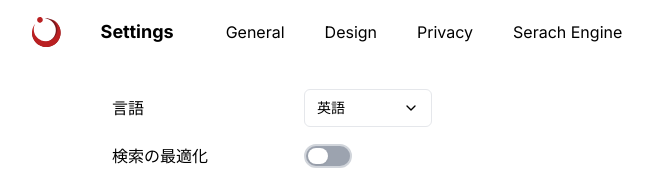
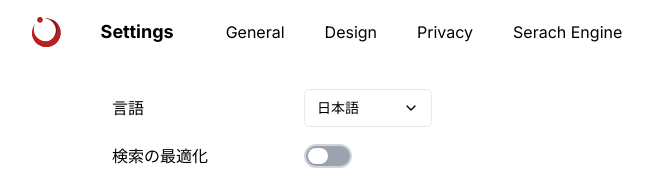
Before and after one commit to Ablaze-MIRAI/FreaSearch-www, a Next.js app: page /settings/general in a window 1280 px wide. Shown: the top 188 px of the page, without its empty margins (160-813 px from the left). Built offline with nearby package versions, Linux system fonts and the light colour scheme.

Commit message:
use radix props

```diff
--- a/app/settings/general/page.tsx
+++ b/app/settings/general/page.tsx
@@ -12,7 +12,7 @@ function SettingsPage() {
   return (
     <div>
       <SettingItem label="言語">
-        <Select>
+        <Select value={settings.language} onValueChange={settings.setLanguage}>
           <SelectItem value="ja">日本語</SelectItem>
           <SelectItem value="en">英語</SelectItem>
         </Select>
--- a/components/Select/Select.tsx
+++ b/components/Select/Select.tsx
@@ -2,16 +2,11 @@
 
 import * as RadixSelect from '@radix-ui/react-select';
 import { IconChevronDown } from '@tabler/icons';
-import { FC, ReactNode, useState } from 'react';
+import { FC, useState } from 'react';
 
-interface props {
-  children: ReactNode;
-}
-
-const Select: FC<props> = ({ children }) => {
-  const [value, setValue] = useState('en');
+const Select: FC<RadixSelect.SelectProps> = ({ children, ...props }) => {
   return (
-    <RadixSelect.Root value={value} onValueChange={setValue}>
+    <RadixSelect.Root {...props}>
       <RadixSelect.Trigger className="flex justify-between w-32 items-center rounded-md border text-left text-sm px-3 py-2 outline-none focus:ring">
         <RadixSelect.Value />
         <IconChevronDown size={16} />
```
